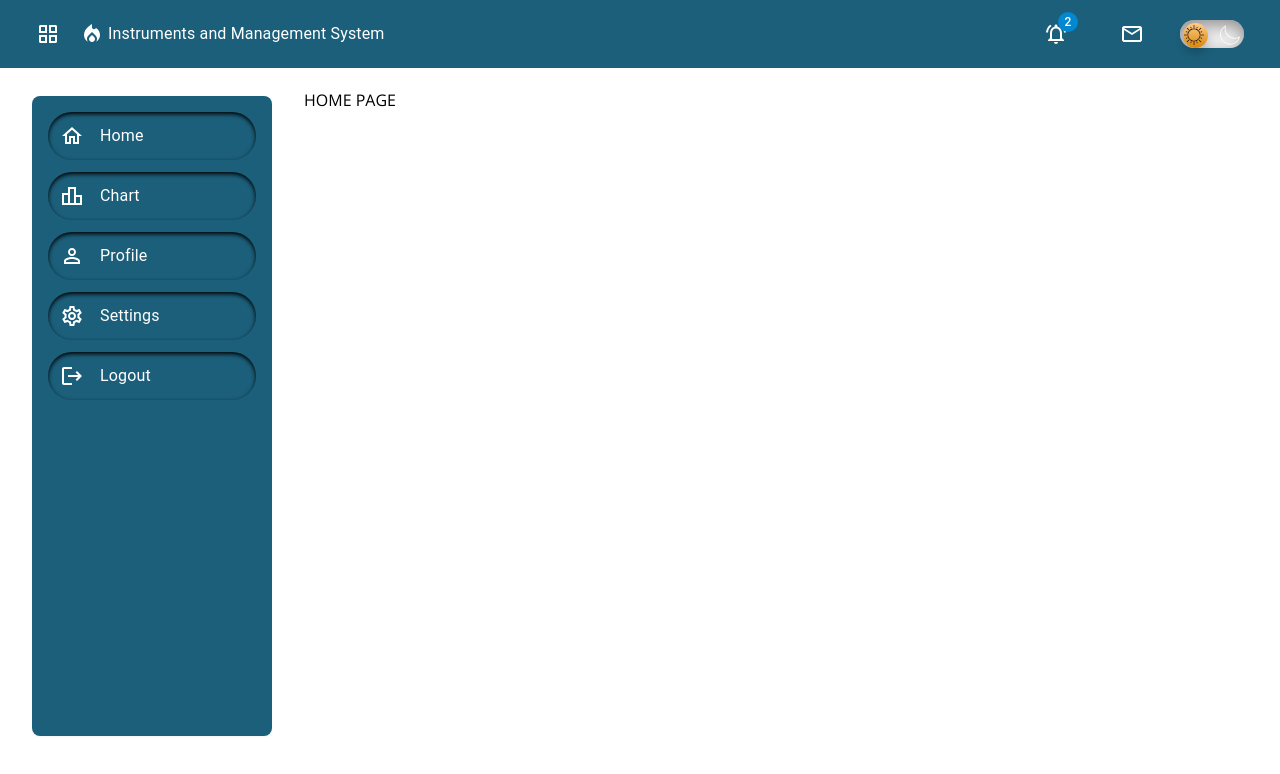
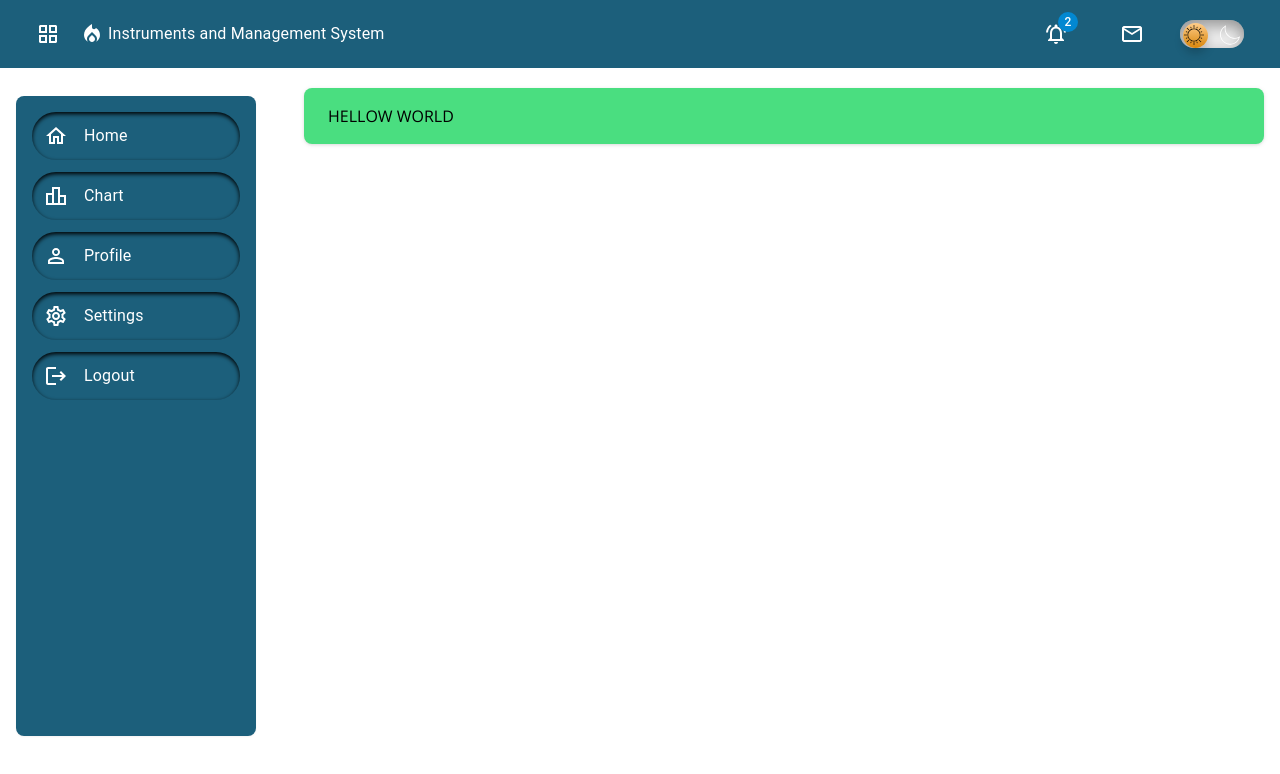
Before and after one commit to BilhaqAD07/fms-kedaireka, a Next.js app: page / in a window 1280 px wide. Shown: the top 774 px of the page. Built offline with nearby package versions, Linux system fonts and the light colour scheme.

Commit message:
fix RootLayout to BaseLayout (Temp)

```diff
--- a/src/app/Chart/page.tsx
+++ b/src/app/Chart/page.tsx
@@ -5,9 +5,11 @@ import React from 'react'
 
 function Chart() {
   return (
-    <div>
-      <h2>CHART PAGE</h2>
-    </div>
+    <BaseLayout>
+      <div>
+        <h2>CHART PAGE</h2>
+      </div>
+    </BaseLayout>
   )
 }
 
--- a/src/app/Home/page.tsx
+++ b/src/app/Home/page.tsx
@@ -12,9 +12,11 @@ import BaseLayout from "@/components/baseLayout";
 
 const Home = () => {
     return (
-        <div className="bg-white rounded-lg p-4">
-            HELLOW WORLD
-        </div>
+        <BaseLayout>
+            <div className="bg-white rounded-lg p-4">
+                HELLOW WORLD
+            </div>
+        </BaseLayout>
     )
 }
 
--- a/src/app/Profile/page.tsx
+++ b/src/app/Profile/page.tsx
@@ -1,20 +1,22 @@
 'use client'
 
 import React from "react";
-import { Card, List, colors } from "@mui/material";
+import { Card, List, Typography } from "@mui/material";
 import ListItemButton from "@mui/material/ListItemButton";
 import ListItemIcon from "@mui/material/ListItemIcon";
 import ListItemText from "@mui/material/ListItemText";
 import AccountBoxIcon from "@mui/icons-material/AccountBox";
 import EmailIcon from "@mui/icons-material/Email";
 import LocalPhoneIcon from '@mui/icons-material/LocalPhone';
+import BaseLayout from "@/components/baseLayout";
 
 function Profile() {
   return (
+    <BaseLayout>
       <div className="flex justify-center items-center min-h-full rounded-lg mx-4 p-4">
           <Card className='flex p-4 flex-col h-80 dark:bg-secondary_dark text-black dark:text-white w-screen'
           >
-          <h1 style={{ textAlign: "center" }}>My Profile</h1>
+            <Typography className="font-bold text-center uppercase">My Profile</Typography>
             <List>
               <ListItemButton>
                 <ListItemIcon>
@@ -37,6 +39,7 @@ function Profile() {
             </List>
           </Card>
       </div>
+    </BaseLayout>
   )
 }
 
--- a/src/app/Settings/page.tsx
+++ b/src/app/Settings/page.tsx
@@ -76,6 +76,7 @@ function Settings() {
 
 
   return (
+    <BaseLayout>
       <main className=" md:my-auto md:mt-auto lg:mt-auto justify-center items-center min-h-screen min-y-screen ">
         <div className='absolute p-8 rounded-md shadow-xl shadow-drop shadow-black ml-2 duration-500 '>
           <div className=' text-2xl text-center font-bold italic rounded-md bg-gray '>
@@ -243,6 +244,7 @@ function Settings() {
                 )}
         </div>
       </main>
+    </BaseLayout>
   );
 }
 
--- a/src/app/layout.tsx
+++ b/src/app/layout.tsx
@@ -23,7 +23,7 @@ export default function RootLayout({
       <body className={font.className}>
         <Providers>
           <MenuContextProvider>
-            <BaseLayout>{children}</BaseLayout>
+            <main>{children}</main>
           </MenuContextProvider>
         </Providers>
       </body>
--- a/src/app/page.tsx
+++ b/src/app/page.tsx
@@ -12,9 +12,11 @@ import BaseLayout from "@/components/baseLayout";
 
 const Home = () => {
     return (
-        <div className="bg-white rounded-lg p-4">
-            HOME PAGE
-        </div>
+        <BaseLayout>
+            <Container className="text-black drop-shadow bg-green-400 shadow-black dark:bg-white rounded-lg p-4">
+                HELLOW WORLD
+            </Container>
+        </BaseLayout>
     )
 }
 
--- a/src/components/Navigation/Header.tsx
+++ b/src/components/Navigation/Header.tsx
@@ -56,7 +56,7 @@ function Header() {
     return (
         <div className=" bg-primary_blue min-w-fit flex justify-between gap-1 md:gap-4 items-center px-1 md:px-4 py-4 mb-1 relative">
             <div className="left flex text-white items-center">
-                <Button onClick={toggle} className="toogle-btn rounded-full hover:bg-black hover:opacity-60">
+                <Button onClick={toggle} className="toogle-btn rounded-full hover:bg-black hover:opacity-60 lg:hidden">
                     <GridViewIcon className='rounded-full text-white md:text-4xl'/>
                 </Button>
                 <div className={`logo-brand flex items-center gap-1 ${isSmallScreen ? 'hidden' : ''}`}>
--- a/src/components/Navigation/MainSidebar.tsx
+++ b/src/components/Navigation/MainSidebar.tsx
@@ -20,7 +20,7 @@ function MainSidebar() {
 
     return (
         <>
-            <aside className={`bg-primary_blue top-4 left-4 lg:fixed lg:block lg:top-24 lg:left-8 rounded-lg overflow-hidden transition-all duration-200 ${
+            <aside className={`bg-primary_blue top-4 left-4 lg:fixed lg:block lg:top-24 lg:left-4 rounded-lg overflow-hidden transition-all duration-200 ${
                 open ? 'w-60 p-4 z-50 block fixed' : 'w-0 hidden'
             } lg:w-60 lg:min-h-[80vh] lg:p-4 max-lg:z-20 shadow-sm`}>
                 <ul>
--- a/src/components/baseLayout.tsx
+++ b/src/components/baseLayout.tsx
@@ -21,7 +21,7 @@ const BaseLayout = ({children} : Props) => {
             <MainSidebar/>
             <div className={`${open ? 'max-lg:blur-xl pointer-events-none' : ''}`}>
                 <Header/>
-                <main className="lg:ml-72">{children}</main>
+                <main className="lg:ml-72 mt-5 px-4">{children}</main>
             </div>
         </div>
     )
```
Lines whose indentation alone changed are shown as unchanged.
